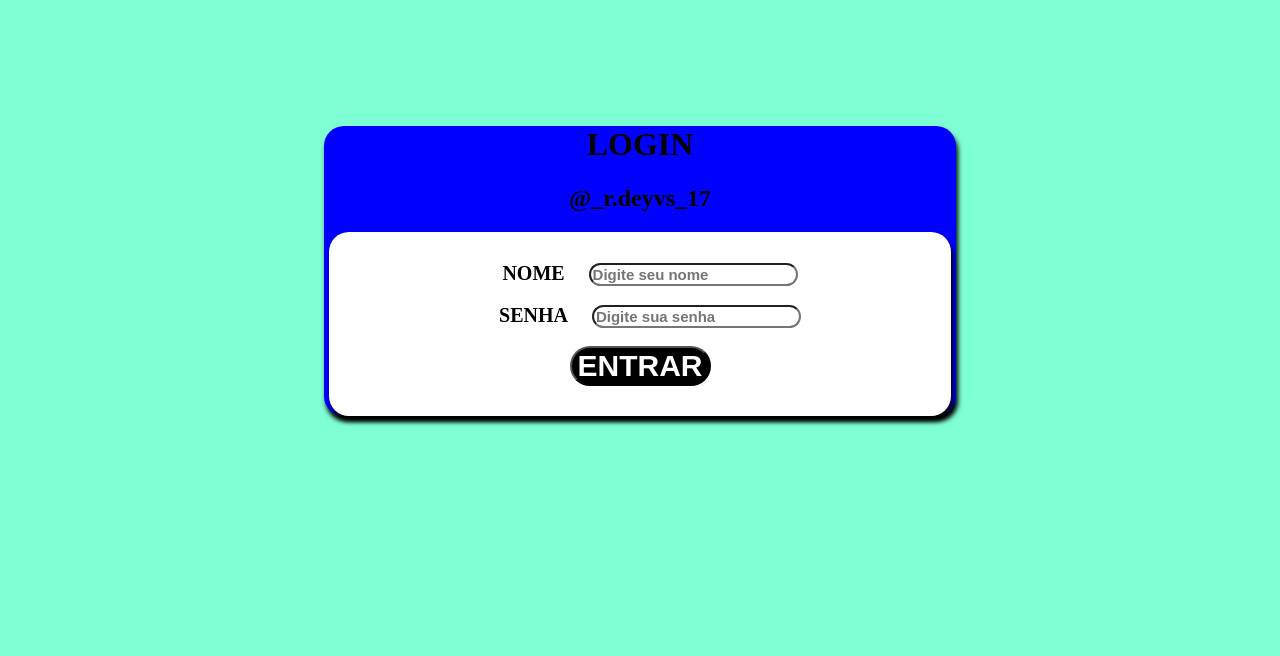
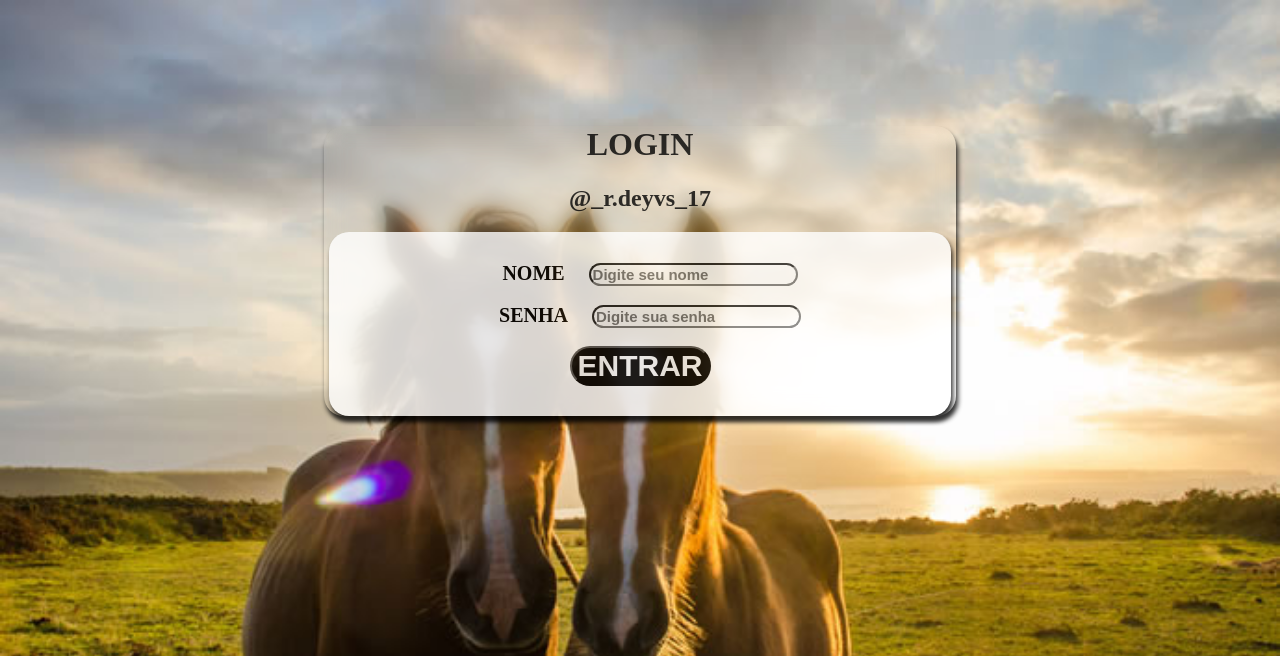
Before and after one commit to RyannD17/Estudos, a Python web app: template Criando Site/Site de YOUTUBE/Aula - 1/templates/aula-1.html in a window 1280 px wide. Shown: the top 656 px of the page. Run offline with Jinja, Linux system fonts and the light colour scheme; the template is opened without the code that fills it, so the values that code supplies are empty.

Commit message:
Em andamento

```diff
--- a/Criando Site/Site de YOUTUBE/Aula - 1/static/css/aula-1.css
+++ b/Criando Site/Site de YOUTUBE/Aula - 1/static/css/aula-1.css
@@ -2,10 +2,15 @@
 
 body {
     background-color: aquamarine;
+    background: url(../imagens/Casal\ de\ Cavalinhos.jpg) no-repeat;
+    background-size: cover;
+    background-attachment: fixed;
+    display: block;
 }
 
 div#form_fundo {
-    background-color: blue;
+    backdrop-filter: blur(10px);
+    opacity: .8;
     margin: 10% 25% 25% 25%;
     text-align: center;
     border-radius: 20px;
```
Also changed, not shown: Criando Site/index.html (deleted, +0 -11 lines), Criando Site/Site de YOUTUBE/Aula - 1/static/imagens/Casal de Cavalinhos.jpg (added).
